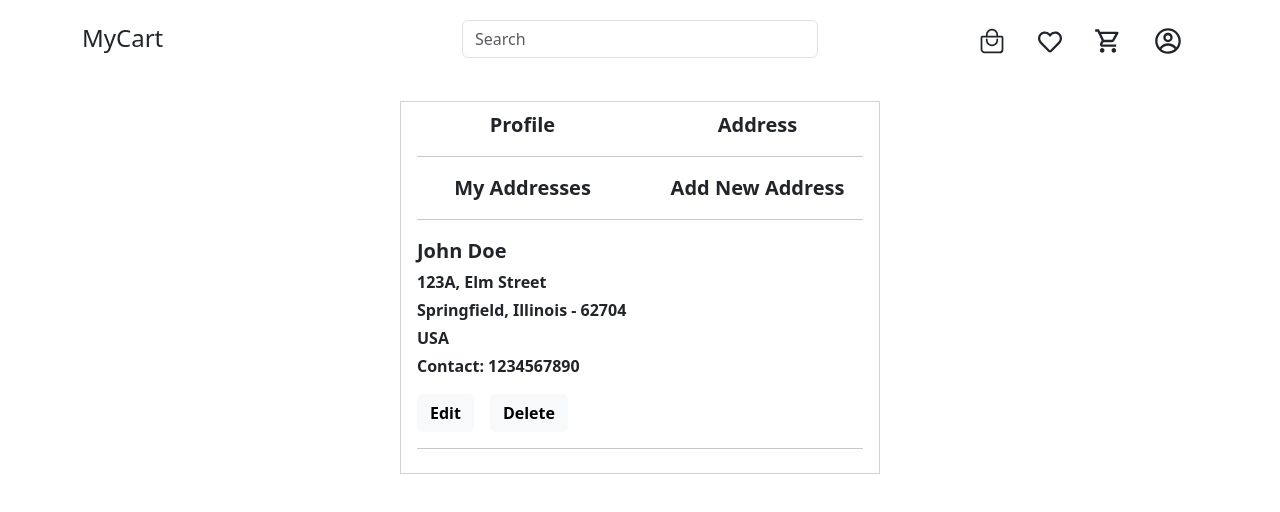
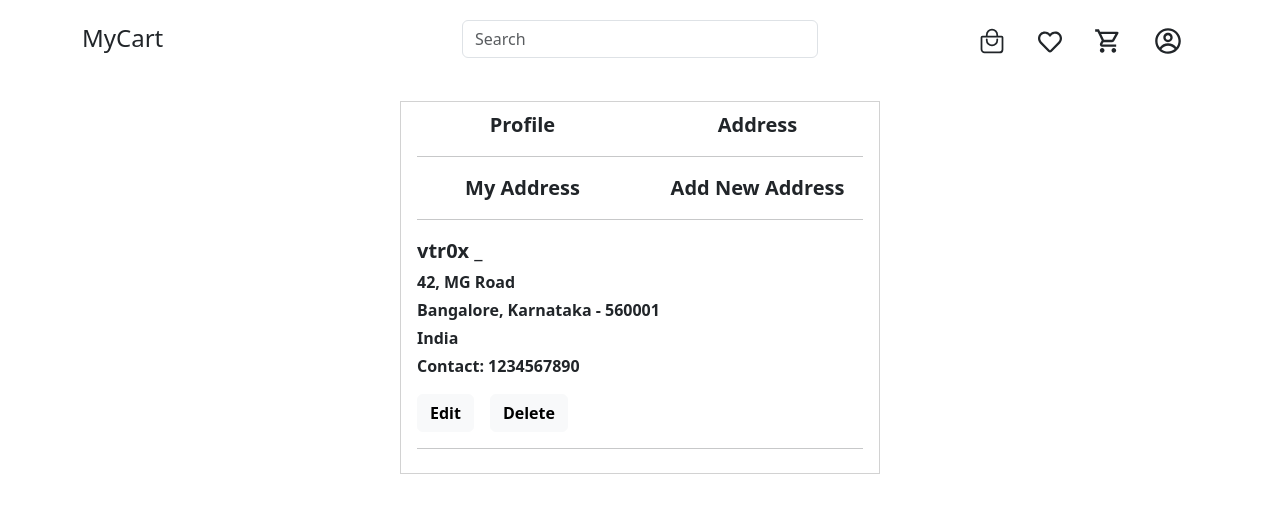
Before and after one commit to 7vTr0x7/MyCart, a React (Vite) app in the folder Frontend/: page /profile in a window 1280 px wide. Both pictures are taken after a click on the element "Address". Shown: the top 512 px of the page. Built offline with nearby package versions, Linux system fonts and the light colour scheme.

Commit message:
frontend - pages - profile - addressSlice

```diff
--- a/Frontend/src/pages/profile/addressSlice.js
+++ b/Frontend/src/pages/profile/addressSlice.js
@@ -1,30 +1,49 @@
-import { createSlice } from "@reduxjs/toolkit";
+import { createAsyncThunk, createSlice } from "@reduxjs/toolkit";
+
+export const addAddress = createAsyncThunk(
+  "addAddress/user",
+  async ({ userId, newAddress }) => {
+    try {
+      const res = fetch(`/api/users/user/${userId}/address`, {
+        method: "POST",
+        headers: {
+          "Content-Type": "application/json",
+        },
+        body: JSON.stringify(newAddress),
+      });
+
+      if (!res.ok) {
+        console.log("Failed to add address");
+      }
+
+      const data = await res.json();
+      return data;
+    } catch (error) {
+      console.log(error);
+    }
+  }
+);
 
 const addressSlice = createSlice({
   name: "addresses",
   initialState: {
     addresses: [
       {
-        name: "John Doe",
         _id: "1",
-        userId: "1",
-        houseNo: "123A",
-        street: "Elm Street",
-        city: "Springfield",
-        state: "Illinois",
-        country: "USA",
-        postalCode: "62704",
+        name: "vtr0x _",
+        houseNo: "42",
+        street: "MG Road",
+        city: "Bangalore",
+        state: "Karnataka",
+        country: "India",
+        postalCode: "560001",
         mobileNumber: 1234567890,
       },
     ],
+    status: "idle",
+    error: null,
   },
   reducers: {
-    addAddress: (state, action) => {
-      return {
-        ...state,
-        addresses: [...state.addresses, action.payload],
-      };
-    },
     editAddress: (state, action) => {
       const index = state.addresses.findIndex(
         (addr) => addr._id == action.payload.id
@@ -40,8 +59,21 @@ const addressSlice = createSlice({
       };
     },
   },
+  extraReducers: (builder) => {
+    builder.addCase(addAddress.pending, (state, action) => {
+      state.status = "Loading";
+    });
+    builder.addCase(addAddress.fulfilled, (state, action) => {
+      state.status = "Success";
+      state.addresses = [...state.addresses, action.payload];
+    });
+    builder.addCase(addAddress.rejected, (state, action) => {
+      state.status = "Loading";
+      state.error = "Failed to add Address";
+    });
+  },
 });
 
-export const { addAddress, editAddress, deleteAddress } = addressSlice.actions;
+export const { editAddress, deleteAddress } = addressSlice.actions;
 
 export default addressSlice.reducer;
--- a/Frontend/src/pages/profile/features/AddressForm.jsx
+++ b/Frontend/src/pages/profile/features/AddressForm.jsx
@@ -21,8 +21,10 @@ const AddressForm = ({
   const dispatch = useDispatch();
 
   const addresses = useSelector((state) => state.addresses.addresses);
+  const profile = useSelector((state) => state.profile.profile);
+  const { _id } = profile;
 
-  const dataHandler = (e) => {
+  const dataHandler = () => {
     if (addresses.length > 0) {
       const {
         name,
@@ -49,10 +51,9 @@ const AddressForm = ({
   const submitHandler = (e) => {
     e.preventDefault();
 
-    const _id = id ? id : Math.floor(Math.random() * 100).toString();
     const newAddress = {
       name,
-      _id: _id,
+      userId: _id,
       houseNo,
       street,
       city,
@@ -66,7 +67,7 @@ const AddressForm = ({
       dispatch(editAddress({ id: id, newAddress }));
       toast.success("Address Edited");
     } else {
-      dispatch(addAddress(newAddress));
+      dispatch(addAddress({ _id, newAddress }));
       toast.success("Address Added");
     }
     setToggleForm(false);
--- a/Frontend/src/pages/profile/features/ProfileDetails.jsx
+++ b/Frontend/src/pages/profile/features/ProfileDetails.jsx
@@ -62,7 +62,7 @@ const ProfileDetails = () => {
                       className=" col-md-6 fs-5 fw-semibold"
                       style={{ cursor: "pointer" }}
                       onClick={() => setToggleForm(false)}>
-                      My Addresses
+                      My Address
                     </span>
                     <span
                       className=" col-md-6  fs-5 fw-semibold"
```
